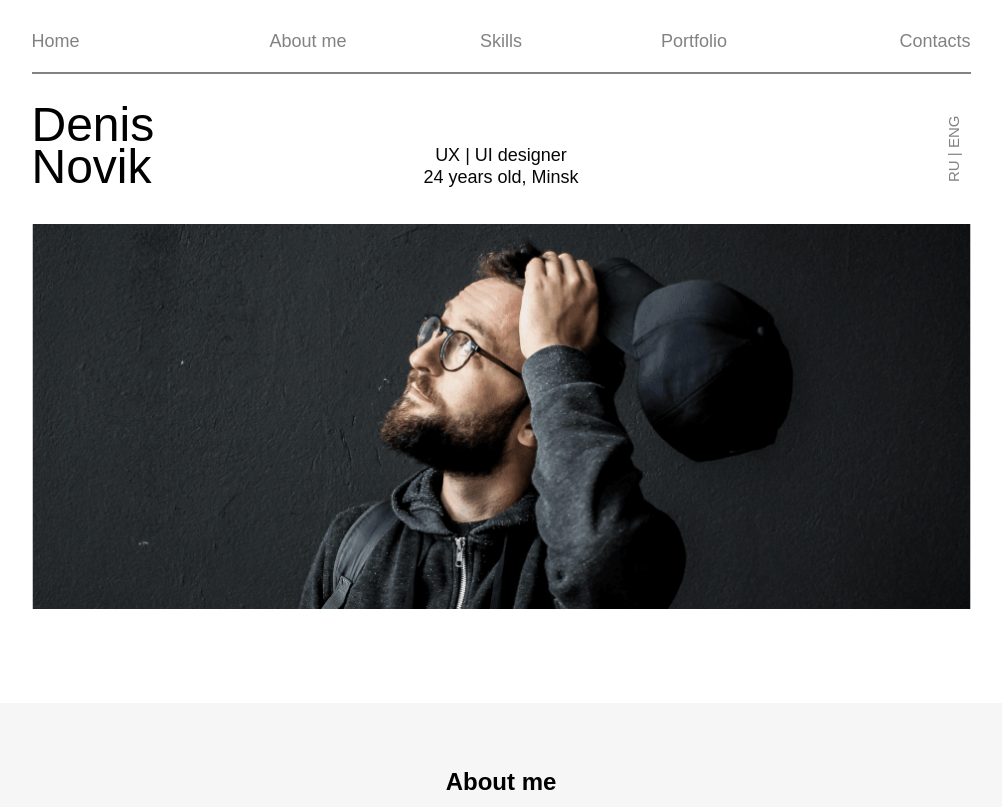
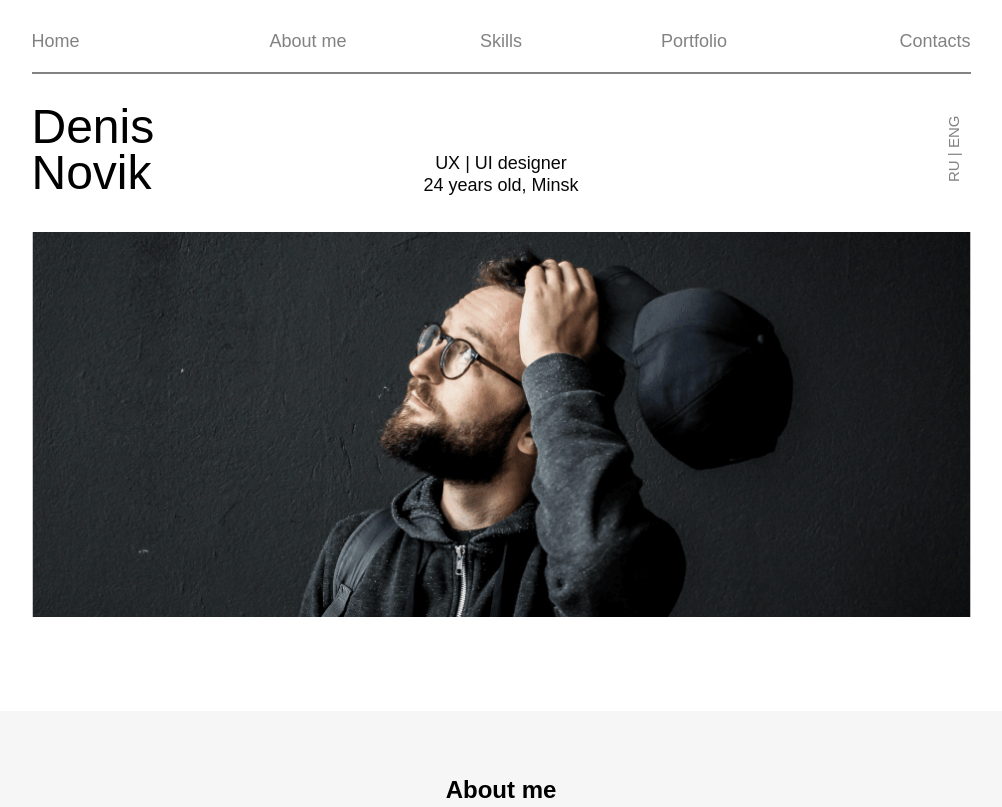
Before and after one commit to Meyson9/portfolio, a plain HTML site: page index.html in a window 1280 px wide. Shown: the top 807 px of the page, without its empty margins (139-1141 px from the left). Drawn offline with Linux system fonts and the light colour scheme; no server answers; a web font is replaced by a local one.

Commit message:
Update style.css

```diff
--- a/assets/css/style.css
+++ b/assets/css/style.css
@@ -80,7 +80,7 @@
   justify-self: start;
   top: 3.85%;
   bottom: 95.22%;
-  line-height: 42px;
+  line-height: 46px;
   font-size: 48px;
   text-align: justify;
 }
```
